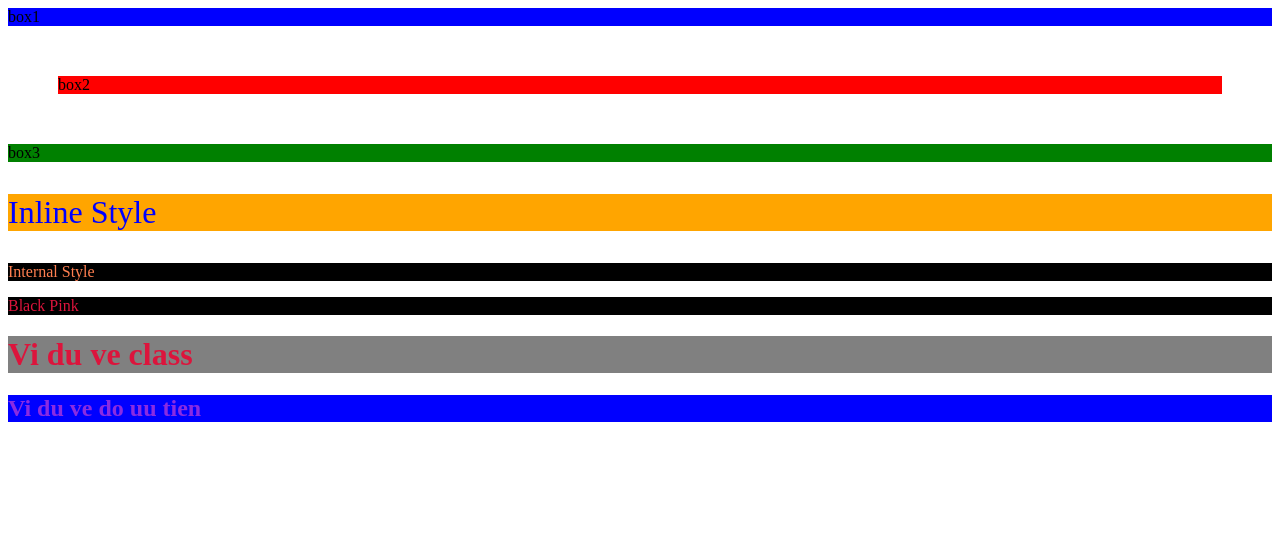
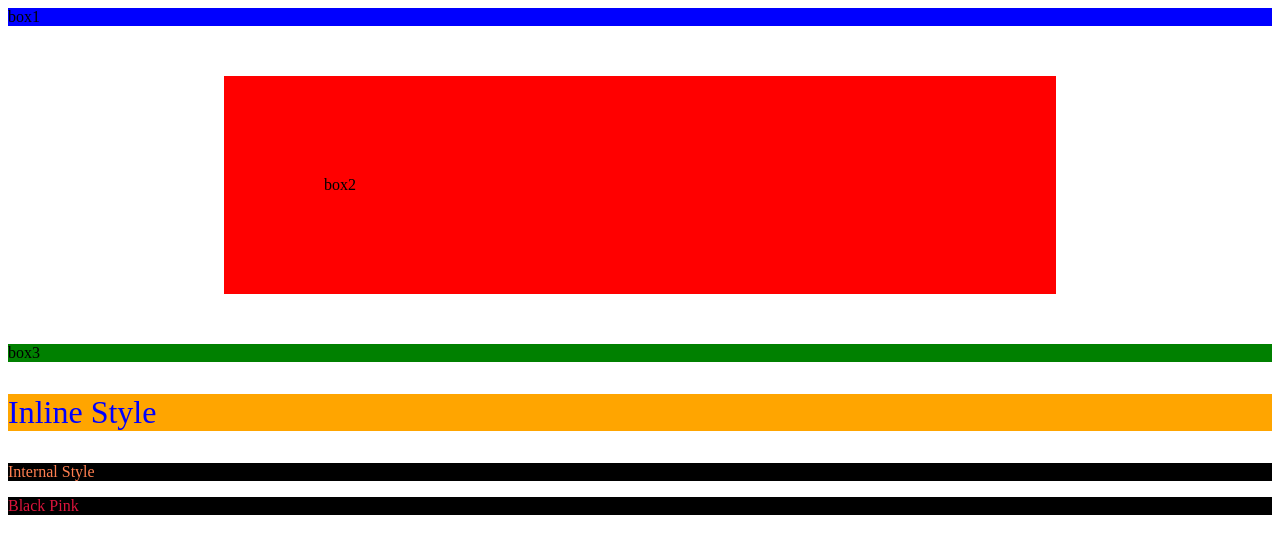
Before and after one commit to HiepTran26/2221050244, a PHP site: page /bai4/index.html in a window 1280 px wide. Shown: the top 534 px of the page. Run offline with PHP 8.4, Linux system fonts and the light colour scheme.

Commit message:
Add files via upload

```diff
--- a/bai4/index.css
+++ b/bai4/index.css
@@ -7,7 +7,9 @@ h1{
 }
 .box2{
     background-color: red;
-    margin: 50px; 10px; 100px; 30px;
+    margin: 50px auto;
+    width: 50%;
+    padding: 100px;
 
 }
 .box3{
--- a/bai4/index.html
+++ b/bai4/index.html
@@ -31,7 +31,7 @@
 
         }
     </style>
-    <link rel="stylesheet" href="index.css"/>
+    <link rel="stylesheet" href="index.css" />
 </head>
 <body>
     <div class="box1">box1</div>
```
